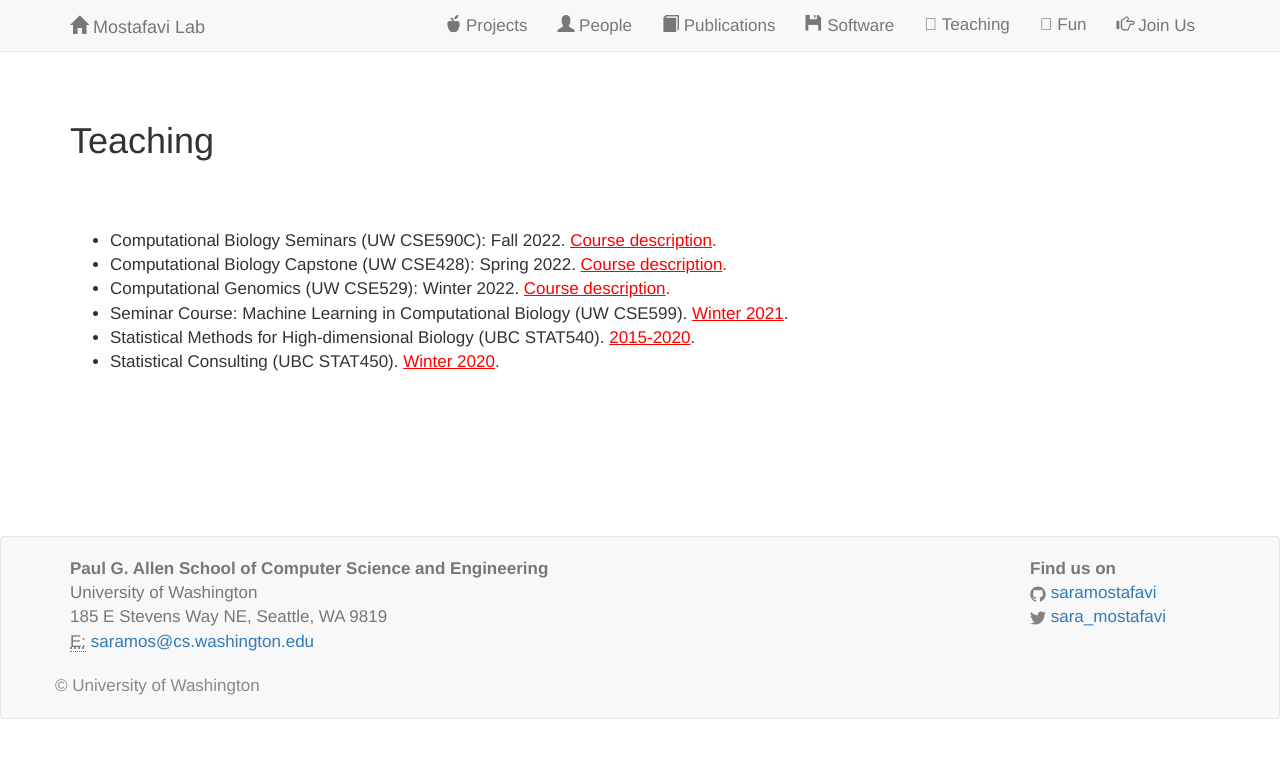
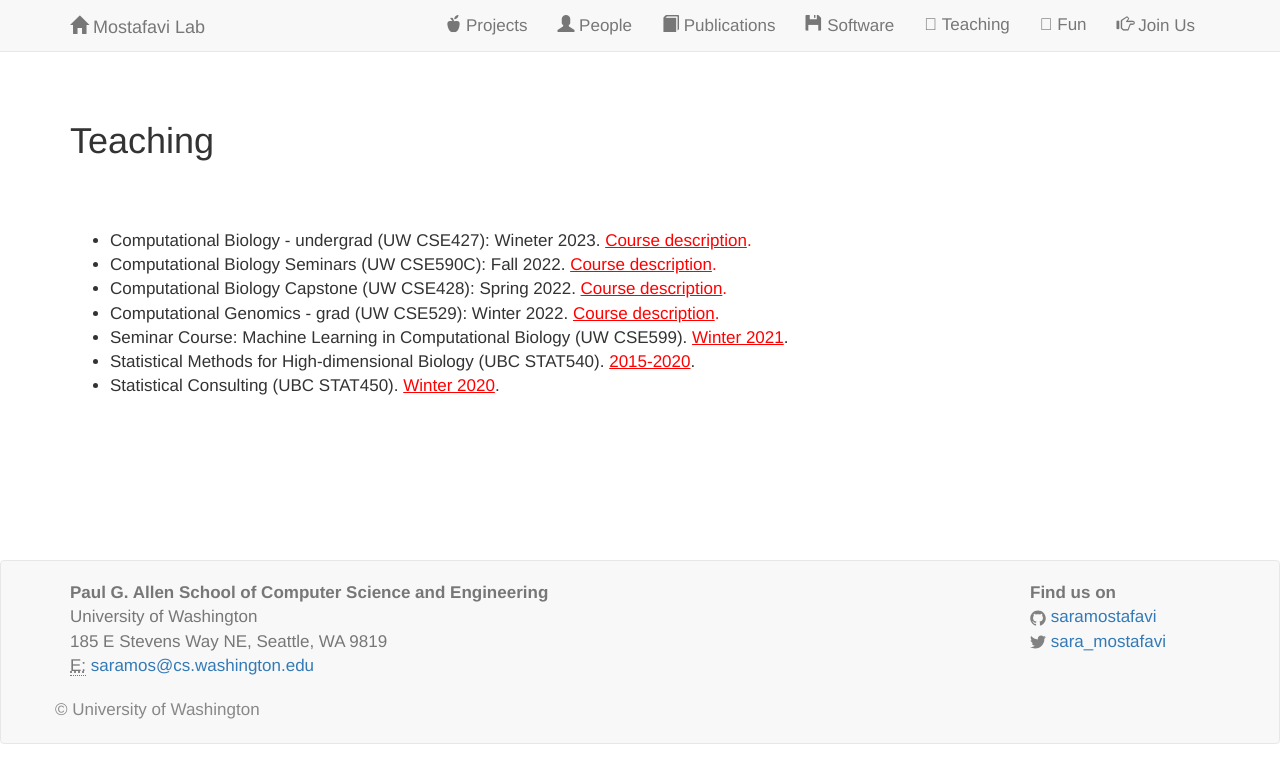
Before and after one commit to saramostafavi/saramostafavi.github.io, a Jekyll site: the page built from teaching.html, in a window 1280 px wide. Shown: the top 783 px of the page. Built offline with Jekyll 4.4.1, drawn with Linux system fonts in a browser that asks for light colours; nearby versions of some CDN libraries; a style sheet for code colours, icons or effects is not loaded.

Commit message:
Update teaching.html

```diff
--- a/teaching.html
+++ b/teaching.html
@@ -10,9 +10,10 @@
 
      <p>
           <ul>
+            <li> Computational Biology - undergrad (UW CSE427): Wineter 2023. <a href="https://sites.google.com/cs.washington.edu/cse427wi23/home" style="color:red"><u>Course description</u>.</a></li>
             <li> Computational Biology Seminars (UW CSE590C): Fall 2022. <a href="https://sites.google.com/cs.washington.edu/cse590c/home" style="color:red"><u>Course description</u>.</a></li>
             <li> Computational Biology Capstone (UW CSE428):  Spring 2022. <a href="https://sites.google.com/cs.washington.edu/cse428/home" style="color:red"> <u>Course description</u>.</a></li>
-            <li> Computational Genomics (UW CSE529):  Winter 2022. <a href="https://sites.google.com/cs.washington.edu/cse529/home" style="color:red"> <u>Course description</u>.</a></li>
+            <li> Computational Genomics - grad (UW CSE529):  Winter 2022. <a href="https://sites.google.com/cs.washington.edu/cse529/home" style="color:red"> <u>Course description</u>.</a></li>
             <li> Seminar Course: Machine Learning in Computational Biology (UW CSE599). <a href="https://sites.google.com/view/cse599cb/home" style="color:red"><u>Winter 2021</u></a>.</li>
             <li> Statistical Methods for High-dimensional Biology (UBC STAT540).<a href="https://stat540-ubc.github.io/" style="color:red"> <u>2015-2020</u></a>.</li>
             <li> Statistical Consulting (UBC STAT450). <a href="https://courses.students.ubc.ca/cs/courseschedule?pname=subjarea&tname=subj-course&dept=STAT&course=450" style="color:red"><u>Winter 2020</u></a>.</li>
```
